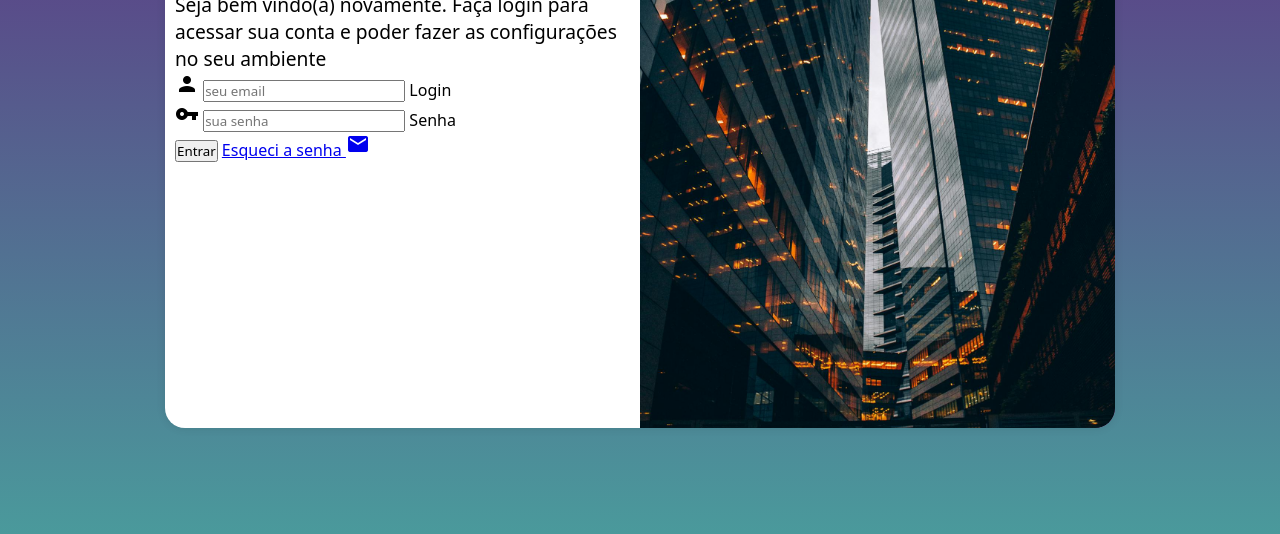
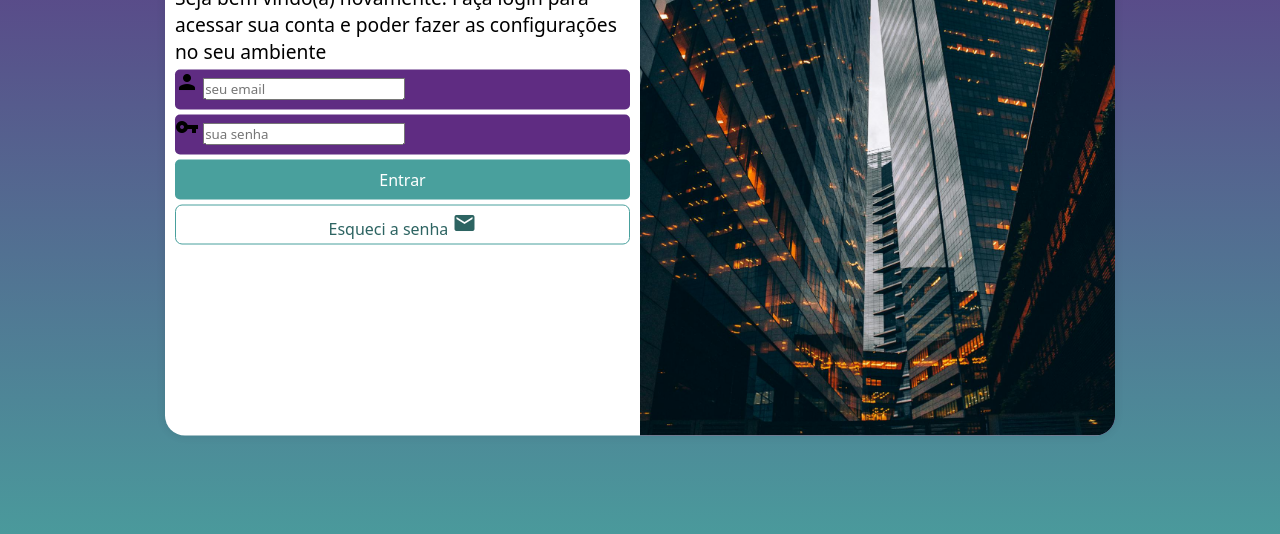
Before and after one commit to willianfurtado/projeto-login, a plain HTML site: page index.html in a window 1280 px wide. Shown: the part 222-756 px from the top of the page. Drawn offline with Linux system fonts and the light colour scheme.

Commit message:
formatação do formulário

```diff
--- a/estilos/style.css
+++ b/estilos/style.css
@@ -34,7 +34,7 @@ section#login {
 
     background-color: white;
     width: 250px;
-    height: 500px;
+    height: 515px;
     border-radius: 20px;
     box-shadow: 0px 0px 10px rgba(0, 0, 0, 0.100);
 
@@ -63,3 +63,53 @@ div#formulario > h1 {
 div#formulario > p {
     font-size: .8em;
 }
+
+form > div.campo {
+    background-color: #5f2c82;
+    height: 40px;
+    border-radius: 5px;
+    margin: 5px 0px;
+}
+
+div.campo > label {
+    display: none;
+}
+
+form > input[type=submit] {
+    display: block;
+    font-size: 1em;
+    width: 100%;
+    height: 40px;
+    background-color: #49a09d;
+    color: white;
+    border: none;
+    border-radius: 5px;
+    cursor: pointer;
+}
+
+form > input[type = submit]:hover {
+    background-color: #2d6462;
+}
+
+form > a.botao {
+    display: block;
+    text-align: center;
+    font-size: 1em;
+    width: 100%;
+    height: 40px;
+    padding-top: 5px;
+    margin-top: 5px;
+    background-color: white;
+    color: #2d6462;
+    border: 1px solid #49a09d;
+    border-radius: 7px;
+    text-decoration: none;
+}
+
+form > a.botao:hover {
+    background-color: #6cd3cf;
+}
+
+form > a.botao > i {
+    font-size: .8em;
+}
--- a/index.html
+++ b/index.html
@@ -29,7 +29,7 @@
                         <label for="isenha">Senha</label>
                     </div>
                     <input type="submit" value="Entrar">
-                    <a href="esqueci.html">
+                    <a href="esqueci.html" class="botao">
                         Esqueci a senha <span class="material-icons">mail</span>
                     </a>
                 </form>
```
